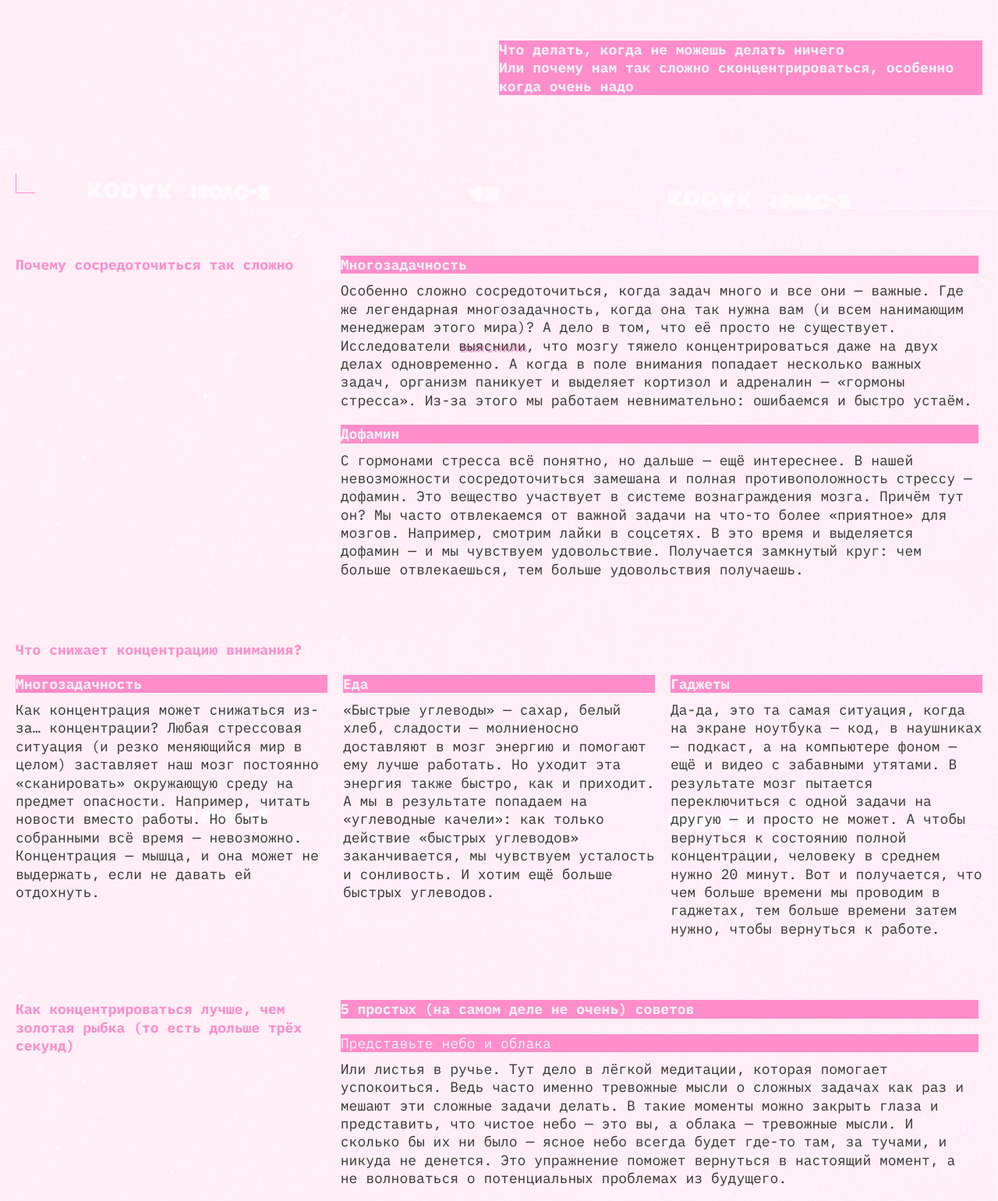
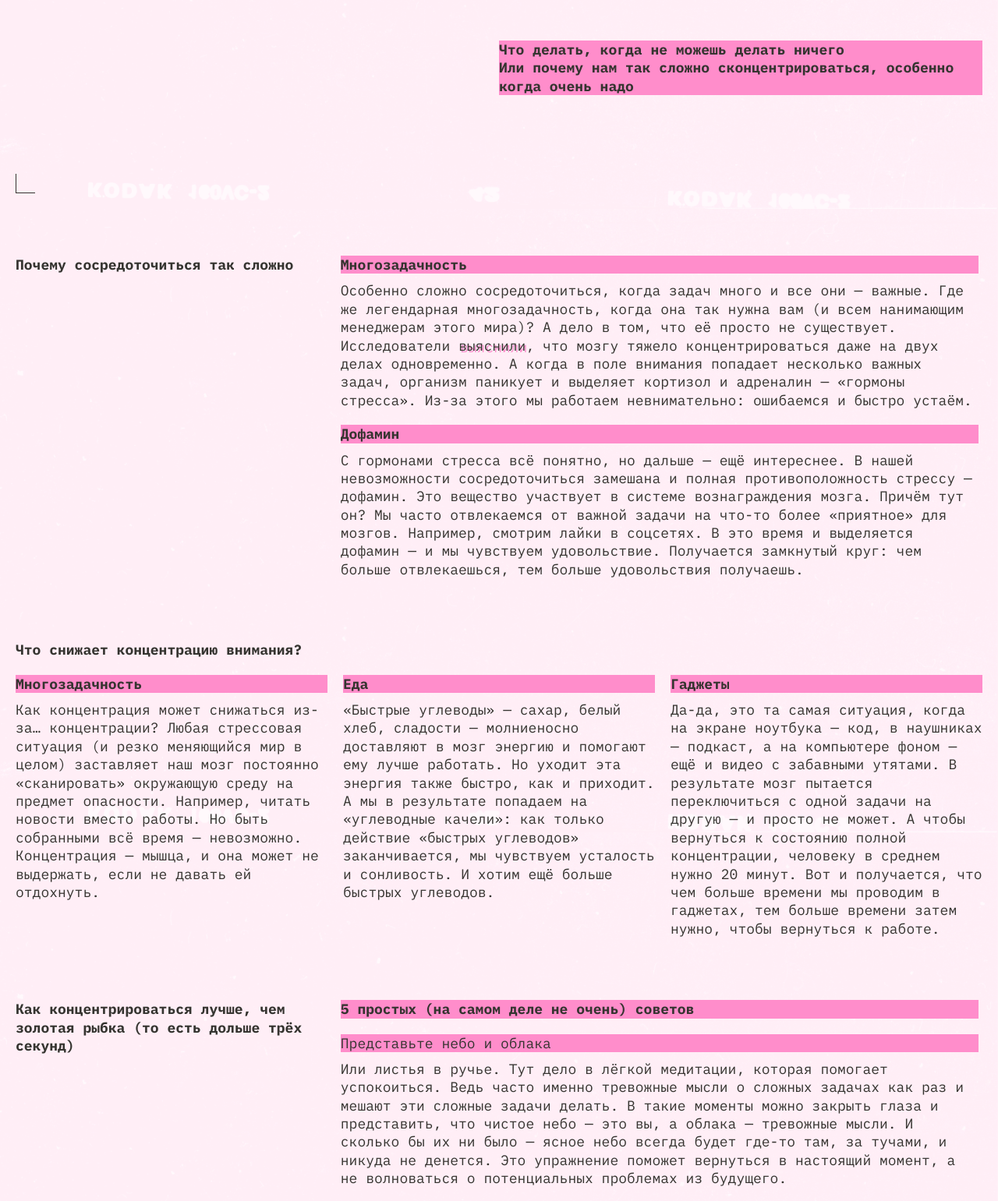
Before and after one commit to MrHaito/slozhno-sosredotochitsya-fd, a website: page index.html in a window 1280 px wide. Shown: the part 532-2073 px from the top of the page at 78% size. Drawn offline with Linux system fonts and the light colour scheme.

Commit message:
fix after review

```diff
--- a/index.html
+++ b/index.html
@@ -60,71 +60,78 @@
     </header>
 
     <main class="content">
-      <section class="content__section content__section-two_columns">
+      <section class="content__section content__section-rows">
         <h2 class="heading content__title">
           Почему сосредоточиться так сложно
         </h2>
+        <div class="content__section-item">
           <h3 class="heading content__subtitle">Многозадачность</h3>
           <p class="content__text">
-          Особенно сложно сосредоточиться, когда задач много и все они — важные.
-          Где же легендарная многозадачность, когда она так нужна вам (и всем
-          нанимающим менеджерам этого мира)? А дело в том, что её просто не
-          существует. Исследователи
-          <a href="#0" class="content__text-link">выяснили</a>, что мозгу тяжело
-          концентрироваться даже на двух делах одновременно. А когда в поле
-          внимания попадает несколько важных задач, организм паникует и выделяет
-          кортизол и адреналин — «гормоны стресса». Из-за этого мы работаем
-          невнимательно: ошибаемся и быстро устаём.
+            Особенно сложно сосредоточиться, когда задач много и все они —
+            важные. Где же легендарная многозадачность, когда она так нужна вам
+            (и всем нанимающим менеджерам этого мира)? А дело в том, что её
+            просто не существует. Исследователи
+            <a href="#0" class="content__text-link">выяснили</a>, что мозгу
+            тяжело концентрироваться даже на двух делах одновременно. А когда в
+            поле внимания попадает несколько важных задач, организм паникует и
+            выделяет кортизол и адреналин — «гормоны стресса». Из-за этого мы
+            работаем невнимательно: ошибаемся и быстро устаём.
           </p>
-
+        </div>
+        <div class="content__section-item">
           <h3 class="heading content__subtitle">Дофамин</h3>
           <p class="content__text">
             С гормонами стресса всё понятно, но дальше — ещё интереснее. В нашей
             невозможности сосредоточиться замешана и полная противоположность
             стрессу — дофамин. Это вещество участвует в системе вознаграждения
-          мозга. Причём тут он? Мы часто отвлекаемся от важной задачи на что-то
-          более «приятное» для мозгов. Например, смотрим лайки в соцсетях. В это
-          время и выделяется дофамин — и мы чувствуем удовольствие. Получается
-          замкнутый круг: чем больше отвлекаешься, тем больше удовольствия
-          получаешь.
+            мозга. Причём тут он? Мы часто отвлекаемся от важной задачи на
+            что-то более «приятное» для мозгов. Например, смотрим лайки в
+            соцсетях. В это время и выделяется дофамин — и мы чувствуем
+            удовольствие. Получается замкнутый круг: чем больше отвлекаешься,
+            тем больше удовольствия получаешь.
           </p>
+        </div>
       </section>
-
-      <section class="content__section content__section-three_columns">
+      <section class="content__section content__section-columns">
         <h2 class="heading content__title">
           Что снижает концентрацию внимания?
         </h2>
+        <div class="content__section-item">
           <h3 class="heading content__subtitle">Многозадачность</h3>
           <p class="content__text">
-          Как концентрация может снижаться из-за… концентрации? Любая стрессовая
-          ситуация (и резко меняющийся мир в целом) заставляет наш мозг
-          постоянно «сканировать» окружающую среду на предмет опасности.
-          Например, читать новости вместо работы. Но быть собранными всё время —
-          невозможно. Концентрация — мышца, и она может не выдержать, если не
-          давать ей отдохнуть.
+            Как концентрация может снижаться из-за… концентрации? Любая
+            стрессовая ситуация (и резко меняющийся мир в целом) заставляет наш
+            мозг постоянно «сканировать» окружающую среду на предмет опасности.
+            Например, читать новости вместо работы. Но быть собранными всё время
+            — невозможно. Концентрация — мышца, и она может не выдержать, если
+            не давать ей отдохнуть.
           </p>
+        </div>
+        <div class="content__section-item">
           <h3 class="heading content__subtitle">Еда</h3>
           <p class="content__text">
             «Быстрые углеводы» — сахар, белый хлеб, сладости — молниеносно
-          доставляют в мозг энергию и помогают ему лучше работать. Но уходит эта
-          энергия также быстро, как и приходит. А мы в результате попадаем на
-          «углеводные качели»: как только действие «быстрых углеводов»
-          заканчивается, мы чувствуем усталость и сонливость. И хотим ещё больше
-          быстрых углеводов.
+            доставляют в мозг энергию и помогают ему лучше работать. Но уходит
+            эта энергия также быстро, как и приходит. А мы в результате попадаем
+            на «углеводные качели»: как только действие «быстрых углеводов»
+            заканчивается, мы чувствуем усталость и сонливость. И хотим ещё
+            больше быстрых углеводов.
           </p>
+        </div>
+        <div class="content__section-item">
           <h3 class="heading content__subtitle">Гаджеты</h3>
           <p class="content__text">
             Да-да, это та самая ситуация, когда на экране ноутбука — код, в
             наушниках — подкаст, а на компьютере фоном — ещё и видео с забавными
             утятами. В результате мозг пытается переключиться с одной задачи на
             другую — и просто не может. А чтобы вернуться к состоянию полной
-          концентрации, человеку в среднем нужно 20 минут. Вот и получается, что
-          чем больше времени мы проводим в гаджетах, тем больше времени затем
-          нужно, чтобы вернуться к работе.
+            концентрации, человеку в среднем нужно 20 минут. Вот и получается,
+            что чем больше времени мы проводим в гаджетах, тем больше времени
+            затем нужно, чтобы вернуться к работе.
           </p>
+        </div>
       </section>
-
-      <section class="content__section content__section-two_columns">
+      <section class="content__section content__section-rows">
         <h2 class="heading content__title">
           Как концентрироваться лучше, чем золотая рыбка (то есть дольше трёх
           секунд)
@@ -132,61 +139,70 @@
         <h3 class="heading content__subtitle">
           5 простых (на самом деле не очень) советов
         </h3>
+        <div class="content__section-item">
           <h4 class="heading content__subtitle content__advice">
             Представьте небо и облака
           </h4>
           <p class="content__text">
             Или листья в ручье. Тут дело в лёгкой медитации, которая помогает
             успокоиться. Ведь часто именно тревожные мысли о сложных задачах как
-          раз и мешают эти сложные задачи делать. В такие моменты можно закрыть
-          глаза и представить, что чистое небо — это вы, а облака — тревожные
-          мысли. И сколько бы их ни было — ясное небо всегда будет где-то там,
-          за тучами, и никуда не денется. Это упражнение поможет вернуться в
-          настоящий момент, а не волноваться о потенциальных проблемах из
-          будущего.
+            раз и мешают эти сложные задачи делать. В такие моменты можно
+            закрыть глаза и представить, что чистое небо — это вы, а облака —
+            тревожные мысли. И сколько бы их ни было — ясное небо всегда будет
+            где-то там, за тучами, и никуда не денется. Это упражнение поможет
+            вернуться в настоящий момент, а не волноваться о потенциальных
+            проблемах из будущего.
           </p>
-
+        </div>
+        <div class="content__section-item">
           <h4 class="heading content__subtitle content__advice">
             Включите музыку
           </h4>
           <p class="content__text">
             Но не любую, и не любимую. Любимая может быть связана с сильными
-          положительными эмоциями, которые тоже очень сильно отвлекают. Подойдёт
-          тихая, спокойная, умеренно-ритмичная. Можно вообще попробовать
-          включить плейлист с «белым шумом» или нейромузыкой.
+            положительными эмоциями, которые тоже очень сильно отвлекают.
+            Подойдёт тихая, спокойная, умеренно-ритмичная. Можно вообще
+            попробовать включить плейлист с «белым шумом» или нейромузыкой.
           </p>
-
-        <h4 class="heading content__subtitle content__advice">Прогуляйтесь</h4>
+        </div>
+        <div class="content__section-item">
+          <h4 class="heading content__subtitle content__advice">
+            Прогуляйтесь
+          </h4>
           <p class="content__text">
             Или даже пробегитесь. Лучше найти парк или лес: один эксперимент
             <a href="#0" class="content__text-link">показал</a>, что созерцание
             природы повышает концентрацию, в то время как после просмотра
-          городских пейзажей она наоборот понижается. Можно совместить прогулку
-          с физическими упражнениями или бегом — так в мозг поступит ещё больше
-          кислорода и он будет лучше работать. Но и простая двадцатиминутная
-          прогулка — тоже отличный вариант.
+            городских пейзажей она наоборот понижается. Можно совместить
+            прогулку с физическими упражнениями или бегом — так в мозг поступит
+            ещё больше кислорода и он будет лучше работать. Но и простая
+            двадцатиминутная прогулка — тоже отличный вариант.
           </p>
-
-        <h4 class="heading content__subtitle content__advice">Хорошо ешьте</h4>
+        </div>
+        <div class="content__section-item">
+          <h4 class="heading content__subtitle content__advice">
+            Хорошо ешьте
+          </h4>
           <p class="content__text">
-          Мы — не ваша бабушка, но это правда важно. Выбирайте продукты, которые
-          препятствуют резким скачкам сахара в крови. Например, с высоким
-          содержанием клетчатки: овощи, ягоды, бобовые (нут, чечевица, фасоль),
-          коричневый рис, хлеб из цельнозерновой пшеницы.
+            Мы — не ваша бабушка, но это правда важно. Выбирайте продукты,
+            которые препятствуют резким скачкам сахара в крови. Например, с
+            высоким содержанием клетчатки: овощи, ягоды, бобовые (нут, чечевица,
+            фасоль), коричневый рис, хлеб из цельнозерновой пшеницы.
           </p>
-
+        </div>
+        <div class="content__section-item">
           <h4 class="heading content__subtitle content__advice">Читайте</h4>
           <p class="content__text">
             Настоящие бумажные книги. Это правда помогает с концентрацией: чтобы
-          прочитать пост в соцсети, достаточно нескольких минут или даже секунд.
-          А вот интересная книга способна затянуть и на несколько часов и круто
-          тренирует направленное внимание.
+            прочитать пост в соцсети, достаточно нескольких минут или даже
+            секунд. А вот интересная книга способна затянуть и на несколько
+            часов и круто тренирует направленное внимание.
           </p>
+        </div>
       </section>
-
       <section class="content__section">
         <h2 class="heading content__subtitle">А можно в картинках?</h2>
-        <aside class="content__gallery">
+        <div class="content__gallery">
           <img
             src="./images/sunset.png"
             alt="Закат"
@@ -217,7 +233,7 @@
             class="content__gallery-image"
             loading="lazy"
           />
-        </aside>
+        </div>
       </section>
     </main>
 
--- a/styles/dark.css
+++ b/styles/dark.css
@@ -12,7 +12,7 @@
   --bg-color: #000028;
   --title-decor: #ff0070;
   --text-color: #f1b2ce;
-  --h1-color: #db00ff;
+  --main-heading-color: #db00ff;
   --heading-color: var(--title-decor);
   --heading-color-transparent: rgba(255 0 112 / 0.4);
   --subtitle-color: var(--bg-color);
@@ -24,7 +24,7 @@
   --bg-color: #000028;
   --title-decor: #ff0070;
   --text-color: #f1b2ce;
-  --h1-color: #db00ff;
+  --main-heading-color: #db00ff;
   --heading-color: var(--title-decor);
   --heading-color-transparent: rgba(255 0 112 / 0.4);
   --subtitle-color: var(--bg-color);
--- a/styles/light.css
+++ b/styles/light.css
@@ -12,19 +12,7 @@
   --bg-color: #fff1f7;
   --title-decor: #ff8dcb;
   --text-color: #353430;
-  --h1-color: #ffc2e6;
-  --heading-color: var(--title-decor);
-  --heading-color-transparent: rgba(53 52 48 / 0.4);
-  --subtitle-color: var(--bg-color);
-  --header-bg-image: url(../images/cover-image-light.png);
-}
-
-.theme-light .page {
-  /* Вам также нужно будет написать ряд подобных селекторов */
-  --bg-color: #fff1f7;
-  --title-decor: #ff8dcb;
-  --text-color: #353430;
-  --h1-color: #ffc2e6;
+  --main-heading-color: #ffc2e6;
   --heading-color: var(--text-color);
   --heading-color-transparent: rgba(53 52 48 / 0.4);
   --subtitle-color: var(--text-color);
@@ -38,13 +26,17 @@
 @media (prefers-color-scheme: light) {
 
   :root {
-      --bg-color: #fff1f7;
-  --title-decor: #ff8dcb;
-  --text-color: #353430;
-  --h1-color: #ffc2e6;
-  --heading-color: var(--title-decor);
-  --heading-color-transparent: rgba(53 52 48 / 0.4);
-  --subtitle-color: var(--bg-color);
-  --header-bg-image: url(../images/cover-image-light.png);
+    --bg-color: #fff1f7;
+    --title-decor: #ff8dcb;
+    --text-color: #353430;
+    --main-heading-color: #ffc2e6;
+    --heading-color: var(--text-color);
+    --heading-color-transparent: rgba(53 52 48 / 0.4);
+    --subtitle-color: var(--text-color);
+    --header-bg-image: url(../images/cover-image-light.png);
+  }
+
+  .header__rec {
+    display: none;
   }
 }
--- a/styles/style.css
+++ b/styles/style.css
@@ -2,9 +2,9 @@
 
 .page {
   /* сохраните в разметке и стилях класс page у тега body. Он удобен, чтобы составлять селекторы для разных цветовых тем. */
-  margin: 0;
+  margin: 0 auto;
   color: var(--text-color, #f1b2ce);
-  font-family: var(--font-family, 'IBM Plex Sans', sans-serif);
+  font-family: var(--font-family, 'IBM Plex Mono', monospace);
   font-size: var(--font-size, 18px);
   background-color: var(--bg-color, #000028);
   background-image: var(--header-bg-image, url(../images/cover-image-dark.png));
@@ -75,7 +75,7 @@
 }
 
 .header__theme-menu {
-  justify-self: right;
+  justify-self: end;
 }
 
 .header__theme-menu-list {
@@ -90,7 +90,7 @@
 .header__theme-menu-button {
   border: none;
   color: var(--heading-color, #ff0070);
-  font-family: var(--font-family, 'IBM Plex Sans', sans-serif);
+  font-family: var(--font-family, 'IBM Plex Mono', monospace);
   font-size: var(--font-size, 18px);
   line-height: 1;
   text-transform: lowercase;
@@ -109,7 +109,7 @@
 }
 
 .header__theme-menu-button_active {
-  border: 1px solid var(--heading-color, #ff0070);
+  border: 1px solid currentColor;
   pointer-events: none;
 }
 
@@ -120,7 +120,7 @@
 }
 
 .title-decorated {
-  color: var(--h1-color, #db00ff);
+  color: var(--main-heading-color, #db00ff);
   font-weight: 700;
   font-size: clamp(7.25rem, 7.0115rem + 1.0178vw, 7.5rem);
   line-height: 0.825;
@@ -144,7 +144,7 @@
 }
 
 .heading {
-  font-family: var(--font-family, 'IBM Plex Sans', sans-serif);
+  font-family: var(--font-family, 'IBM Plex Mono', monospace);
   font-size: var(--font-size, 18px);
   line-height: 1.3;
 }
@@ -215,7 +215,8 @@
   justify-content: center;
   align-items: center;
   text-align: center;
-  min-block-size: 100vh;
+  block-size: 100vh;
+  min-block-size: 668px;
   inline-size: 100%;
 }
 
@@ -264,29 +265,27 @@
     margin-block-end: 80px;
   }
 
-  .content__section-two_columns {
+  .content__section-rows {
     display: grid;
     grid-template-columns: 1fr 2fr;
     gap: 20px;
   }
 
-  .content__section-two_columns .content__title {
+  .content__section-rows .content__title {
     grid-column: 1;
-    grid-row: 1 / 4;
+    grid-row: 1 / 3;
     margin: 0;
   }
 
-  .content__section-two_columns .content__subtitle {
-    grid-column: 2;
+  .content__section-rows .content__subtitle {
     margin: 0;
   }
 
-  .content__section-two_columns .content__text {
+  .content__section-rows .content__section-item {
     grid-column: 2;
-    margin-top: -10px;
   }
 
-  .content__section-three_columns .content__title {
+  .content__section-columns .content__title {
     inline-size: 20%;
   }
 
@@ -320,6 +319,10 @@
     grid-column: 2 / 4;
     grid-row: 3;
   }
+
+  .footer {
+    min-block-size: 1024px;
+  }
 }
 
 @media (min-width: 1024px) {
@@ -346,30 +349,28 @@
     margin-block-end: 0.35em;
   }
 
-  .content__section-two_columns {
+  .content__section-rows {
     grid-template-columns: 32% 66%;
   }
 
-  .content__section-three_columns {
+  .content__section-columns {
     display: grid;
     grid-template-columns: repeat(3, 1fr);
     gap: 20px;
   }
 
-  .content__section-three_columns .content__title {
+  .content__section-columns .content__title {
     grid-column: 1 / 4;
     grid-row: 1;
     margin: 0;
     inline-size: 30%;
   }
 
-  .content__section-three_columns .content__subtitle {
-    grid-row: 2;
+  .content__section-columns .content__subtitle {
     margin: 0;
   }
 
-  .content__section-three_columns .content__text {
-    grid-row: 3;
-    margin-top: -10px;
+  .footer {
+    min-block-size: 768px;
   }
 }
--- a/styles/variables.css
+++ b/styles/variables.css
@@ -4,12 +4,12 @@
 */
 
 :root {
-  --font-family: 'IBM Plex Mono', sans-serif;
+  --font-family: 'IBM Plex Mono', monospace;
   --font-size: 18px;
   --bg-color: #000028;
   --title-decor: #ff0070;
   --text-color: #f1b2ce;
-  --h1-color: #db00ff;
+  --main-heading-color: #db00ff;
   --heading-color: var(--title-decor);
   --heading-color-transparent: rgba(255 0 112 / 0.4);
   --subtitle-color: var(--bg-color);
```
Lines whose indentation alone changed are shown as unchanged.
